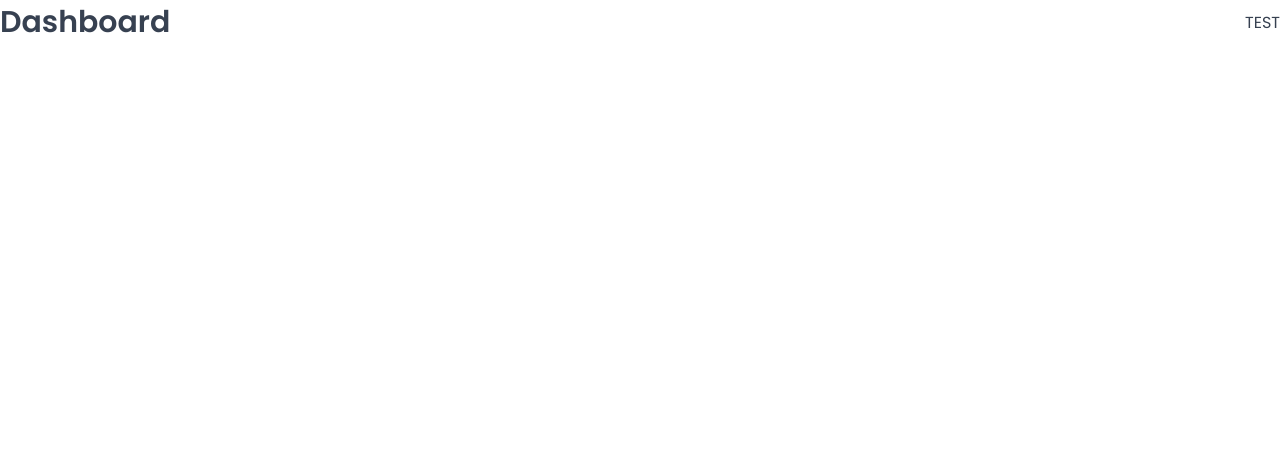
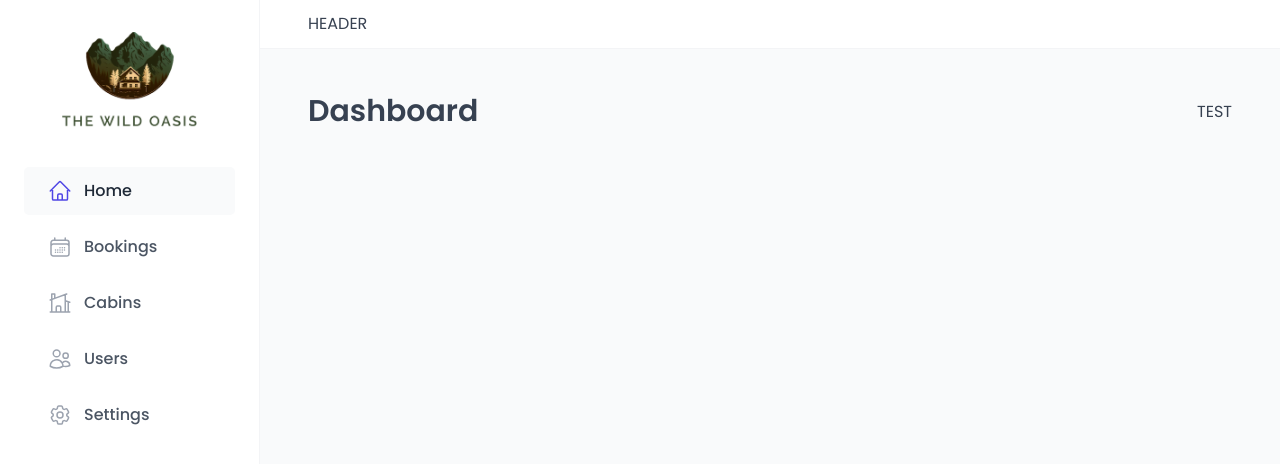
Before and after one commit to Laksh2717/the-wild-oasis, a React (Vite) app: page /dashboard in a window 1280 px wide. Shown: the top 464 px of the page. Built offline with nearby package versions, Linux system fonts and the light colour scheme; a web font is replaced by a local one.

Commit message:
building app layout and sidebar

```diff
--- a/package.json
+++ b/package.json
@@ -12,6 +12,7 @@
   "dependencies": {
     "react": "^19.1.1",
     "react-dom": "^19.1.1",
+    "react-icons": "^5.5.0",
     "react-router-dom": "^7.9.3",
     "styled-components": "^6.1.19"
   },
--- a/src/App.jsx
+++ b/src/App.jsx
@@ -8,6 +8,7 @@
 import Login from "./pages/Login";
 import PageNotFound from "./pages/PageNotFound";
 import GlobalStyles from "./styles/GlobalStyles";
+import AppLayout from "./ui/AppLayout";
 
 function App() {
   return (
@@ -15,6 +16,7 @@
       <GlobalStyles />
       <BrowserRouter>
         <Routes>
+          <Route element={<AppLayout />}>
             <Route index element={<Navigate replace to="dashboard" />} />
             <Route path="dashboard" element={<Dashboard />} />
             <Route path="bookings" element={<Bookings />} />
@@ -22,6 +24,8 @@
             <Route path="users" element={<Users />} />
             <Route path="settings" element={<Settings />} />
             <Route path="account" element={<Account />} />
+          </Route>
+
           <Route path="login" element={<Login />} />
           <Route path="*" element={<PageNotFound />} />
         </Routes>
--- /dev/null
+++ b/src/ui/AppLayout.jsx
@@ -0,0 +1,30 @@
+import { Outlet } from "react-router-dom";
+import Header from "./Header";
+import Sidebar from "./Sidebar";
+import styled from "styled-components";
+
+const StyledAppLayout = styled.div`
+  display: grid;
+  grid-template-columns: 26rem 1fr;
+  grid-template-rows: auto 1fr;
+  height: 100vh;
+`
+
+const Main = styled.main`
+  background-color: var(--color-grey-50);
+  padding: 4rem 4.8rem 6.4rem;
+`
+
+function AppLayout() {
+  return (
+    <StyledAppLayout>
+      <Header />
+      <Sidebar />
+      <Main>
+        <Outlet />
+      </Main>
+    </StyledAppLayout>
+  );
+}
+
+export default AppLayout;
--- /dev/null
+++ b/src/ui/Header.jsx
@@ -0,0 +1,13 @@
+import styled from "styled-components";
+
+const StyledHeader = styled.header`
+  background-color: var(--color-grey-0);
+  padding: 1.2rem 4.8rem;
+  border-bottom: 1px solid var(--color-grey-100);
+`
+
+function Header() {
+  return <StyledHeader>HEADER</StyledHeader>
+}
+
+export default Header;
--- a/src/ui/Logo.jsx
+++ b/src/ui/Logo.jsx
@@ -1,4 +1,5 @@
 import styled from "styled-components";
+import logoSrc from '../data/img/logo-light.png';
 
 const StyledLogo = styled.div`
   text-align: center;
@@ -12,7 +13,7 @@
 function Logo() {
   return (
     <StyledLogo>
-      <Img src="/logo-light.png" alt="Logo" />
+      <Img src={logoSrc} alt="Logo" />
     </StyledLogo>
   );
 }
--- a/src/ui/MainNav.jsx
+++ b/src/ui/MainNav.jsx
@@ -1,3 +1,5 @@
+import { NavLink } from "react-router-dom";
+import { HiOutlineCalendarDays, HiOutlineCog6Tooth, HiOutlineHome, HiOutlineHomeModern, HiOutlineUsers } from "react-icons/hi2";
 import styled from "styled-components";
 
 const NavList = styled.ul`
@@ -6,7 +8,7 @@
   gap: 0.8rem;
 `;
 
-const Link = styled.a`
+const StyledNavLink = styled(NavLink)`
   &:link,
   &:visited {
     display: flex;
@@ -44,3 +46,44 @@
     color: var(--color-brand-600);
   }
 `;
+
+function MainNav() {
+  return (
+    <nav>
+      <NavList>
+        <li>
+          <StyledNavLink to="/dashboard">
+            <HiOutlineHome />
+            <span>Home</span>
+          </StyledNavLink>
+        </li>
+        <li>
+          <StyledNavLink to="/bookings">
+            <HiOutlineCalendarDays />
+            <span>Bookings</span>
+          </StyledNavLink>
+        </li>
+        <li>
+          <StyledNavLink to="/cabins">
+            <HiOutlineHomeModern />
+            <span>Cabins</span>
+          </StyledNavLink>
+        </li>
+        <li>
+          <StyledNavLink to="/users">
+            <HiOutlineUsers />
+            <span>Users</span>
+          </StyledNavLink>
+        </li>
+        <li>
+          <StyledNavLink to="/settings">
+            <HiOutlineCog6Tooth />
+            <span>Settings</span>
+          </StyledNavLink>
+        </li>
+      </NavList>
+    </nav>
+  );
+}
+
+export default MainNav;
--- /dev/null
+++ b/src/ui/Sidebar.jsx
@@ -0,0 +1,22 @@
+import styled from "styled-components";
+import MainNav from "./MainNav";
+import Logo from "./Logo";
+
+const StyledSidebar = styled.aside`
+  background-color: var(--color-grey-0);
+  padding: 3.2rem 2.4rem;
+  border-right: 1px solid var(--color-grey-100);
+  grid-row: 1 / -1;
+  display: flex;
+  flex-direction: column;
+  gap: 3.2rem;
+`
+
+function Sidebar() {
+  return <StyledSidebar>
+    <Logo />
+    <MainNav />
+  </StyledSidebar>
+}
+
+export default Sidebar;
```
Also changed, not shown: 2 other files (tests, documents, lock files or other folders). Lines whose indentation alone changed are shown as unchanged.
